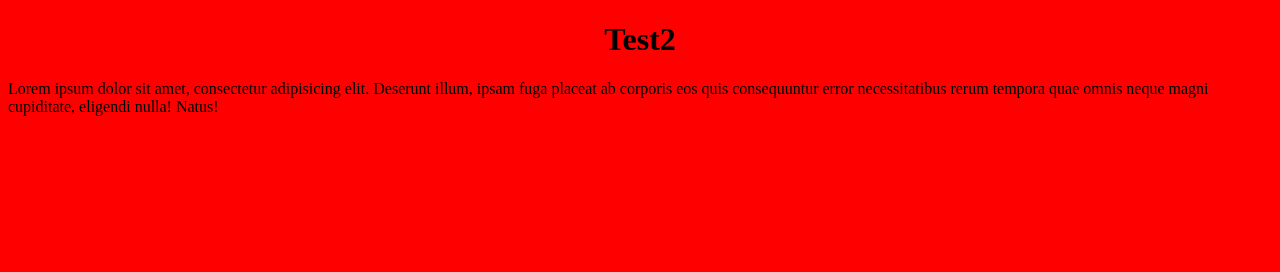
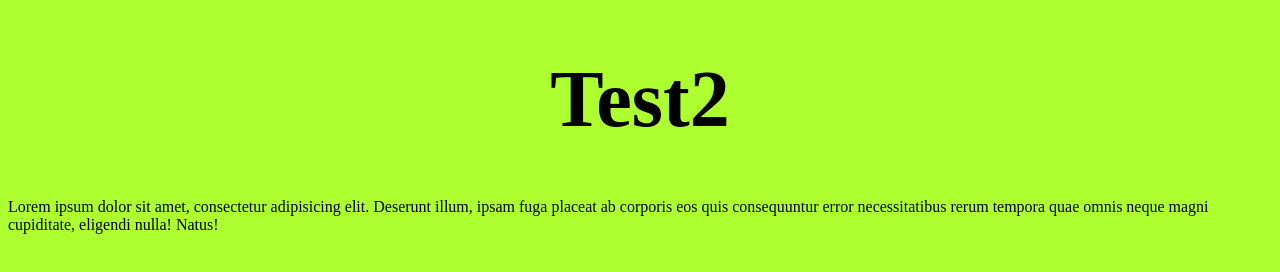
Before and after one commit to AlexandrTheGreat/my-syte, a plain HTML site: page index.html in a window 1280 px wide. Drawn offline with Linux system fonts and the light colour scheme.

Commit message:
green bg added

```diff
--- a/css/main.css
+++ b/css/main.css
@@ -1,6 +1,7 @@
 h1{
 	text-align: center;
+	font-size: 80px;
 }
 body{
-	background-color: red;
+	background-color: greenyellow;
 }
```
